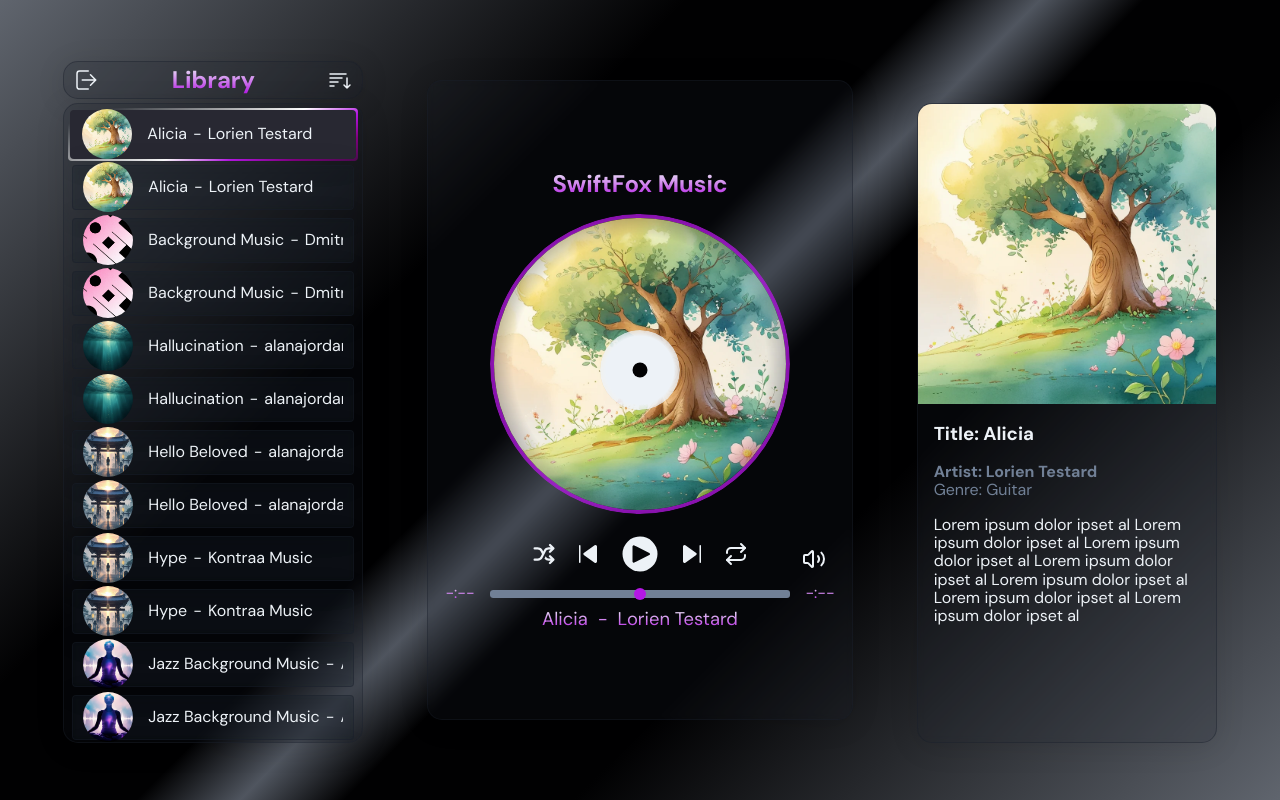
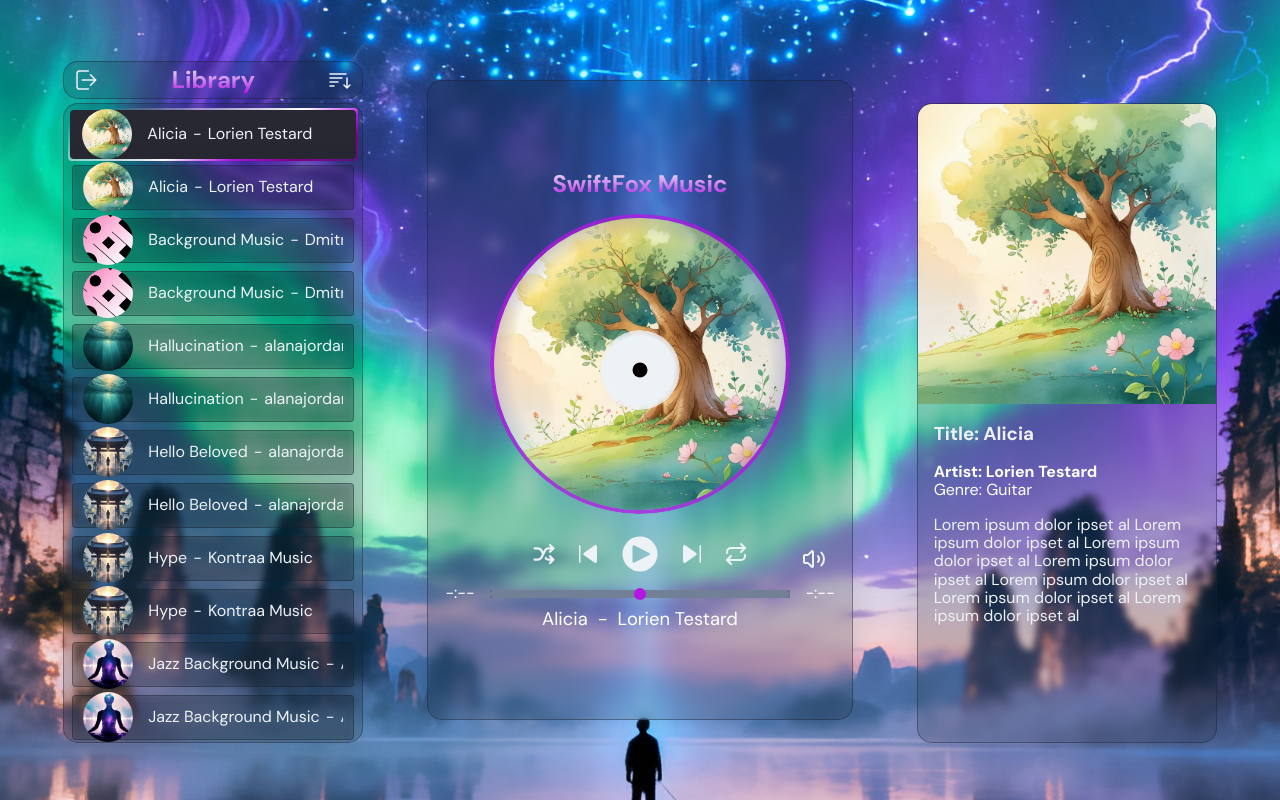
Before and after one commit to Kitz-Dev/music-player, a website: page index.html in a window 1280 px wide. Drawn offline with Linux system fonts and the light colour scheme.

Commit message:
fix(background)

```diff
--- a/assets/css/app.css
+++ b/assets/css/app.css
@@ -102,15 +102,8 @@
  * MAIN STYLES
  * =============================== */
 body {
-    background: linear-gradient(135deg,
-            #282f3bbd 0%,
-            var(--primary-color) 33%,
-            var(--primary-color) 45%,
-            #282f3bd0 50%,
-            #282f3bd0 50%,
-            var(--primary-color) 55%,
-            var(--primary-color) 66%,
-            #282f3bbd 100%);
+    background: url('../../img/background.jpg');
+    background-position: center;
     font-family: var(--secondary-font);
 }
 
@@ -142,8 +135,8 @@
     width: 100%;
     border-radius: 15px;
     background-color: rgba(25, 32, 44, 0.2);
-    -webkit-backdrop-filter: blur(3px);
-    backdrop-filter: blur(3px);
+    -webkit-backdrop-filter: blur(6px);
+    backdrop-filter: blur(6px);
     box-shadow: 0 4px 30px rgba(0, 0, 0, 0.1);
     border: 1px solid rgba(25, 32, 44, 0.4);
 }
@@ -172,11 +165,12 @@
 .song-title-container {
     display: flex;
     width: fit-content;
-    background: -webkit-linear-gradient(var(--title-color), var(--secondary-color));
+    /* background: -webkit-linear-gradient(var(--title-color), var(--secondary-color));
     -webkit-background-clip: text;
     background-clip: text;
-    -webkit-text-fill-color: transparent;
+    -webkit-text-fill-color: transparent; */
     margin-top: 0;
+    color: var(--btn-color);
 }
 
 .song-title-container.active {
@@ -228,10 +222,11 @@
 }
 
 .song-timer {
-    background: -webkit-linear-gradient(var(--title-color), var(--secondary-color));
+    /* background: -webkit-linear-gradient(var(--title-color), var(--secondary-color));
     -webkit-background-clip: text;
     background-clip: text;
-    -webkit-text-fill-color: transparent;
+    -webkit-text-fill-color: transparent; */
+    color: var(--btn-color);
 }
 
 .album-cover {
@@ -783,11 +778,11 @@
 }
 
 .infos-author {
-    color: var(--alt-color)
+    color: var(--btn-color);
 }
 
 .infos-genre {
-    color: var(--alt-color);
+    color: var(--btn-color);
 }
 
 /* TODO : Add touch support for volume button
```
Also changed, not shown: package.json (added, +12 -0 lines), img/background.jpg (added), 2 other files.
